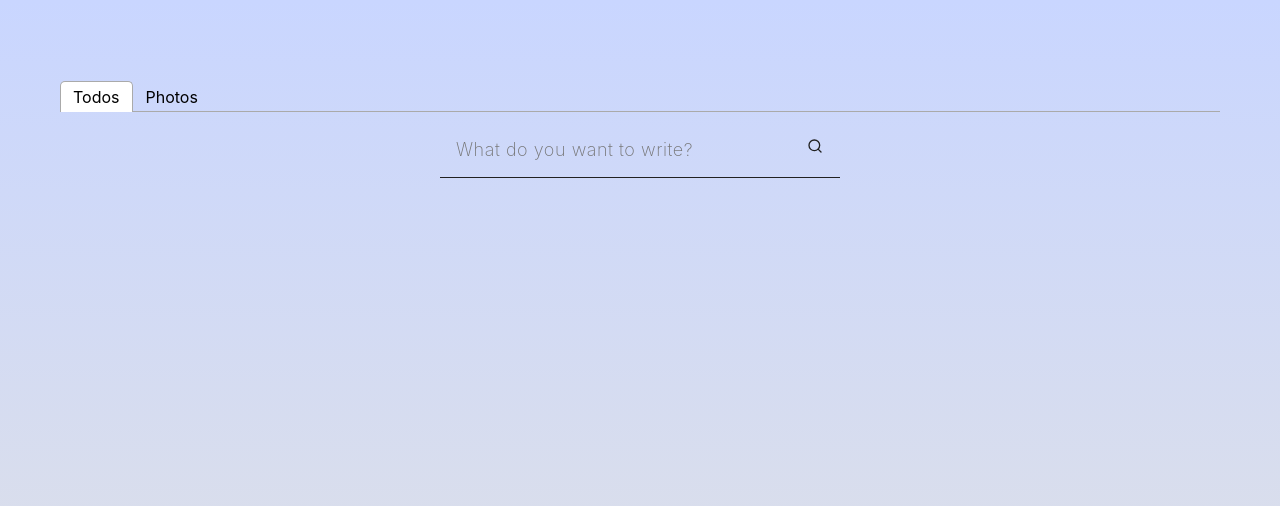
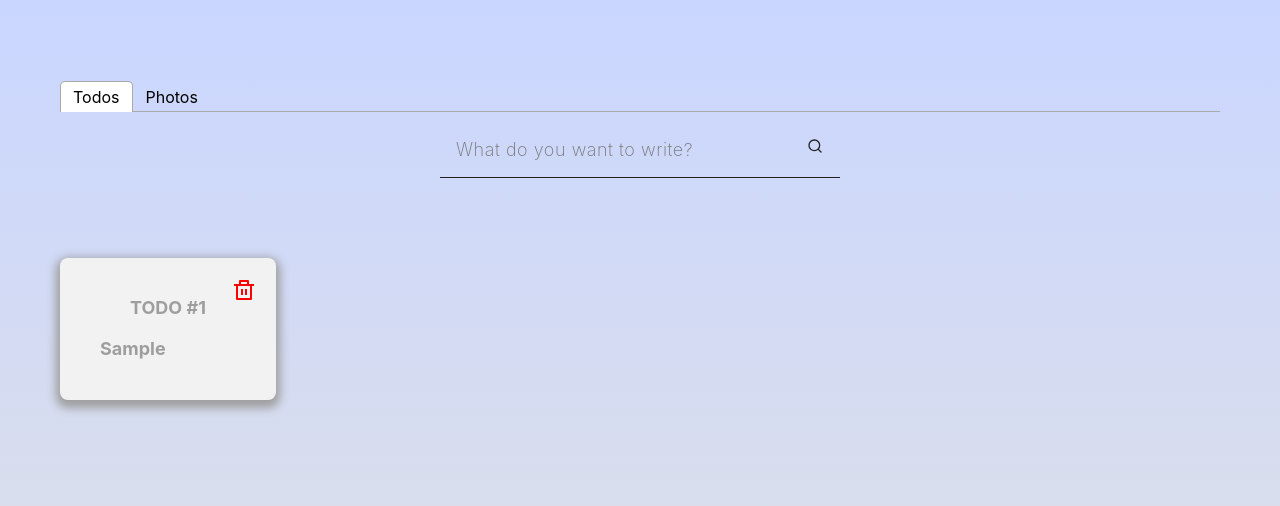
Before and after one commit to dykyys/start-files-blended-vite-2, a React (Vite) app: page / in a window 1280 px wide. Both pictures are taken after typing "Sample" into the empty fields and a click on the button 815 px from the left and 147 px from the top of the page. Shown: the top 506 px of the page. Built offline with nearby package versions, Linux system fonts and the light colour scheme.

Commit message:
commit 1

```diff
--- a/src/components/Form/Form.jsx
+++ b/src/components/Form/Form.jsx
@@ -1,10 +1,19 @@
 import { FiSearch } from 'react-icons/fi';
 import style from './Form.module.css';
+import { nanoid } from 'nanoid';
 
 export const Form = ({ onSubmit }) => {
+  const handleSubmit = evt => {
+    evt.preventDefault();
+    const text = evt.target.elements.search.value;
+    evt.target.reset();
+
+    const newTodo = { text, id: nanoid() };
+    onSubmit(newTodo);
+  };
   return (
     <>
-      <form onSubmit={onSubmit} className={style.form}>
+      <form onSubmit={handleSubmit} className={style.form}>
         <button className={style.button} type="submit">
           <FiSearch size="16px" />
         </button>
--- a/src/components/Grid/Grid.jsx
+++ b/src/components/Grid/Grid.jsx
@@ -1,3 +1,4 @@
-export const Grid = () => {
-  return <h2>Grid</h2>;
+import styles from './Grid.module.css';
+export const Grid = ({ children }) => {
+  return <ul className={styles.list}>{children}</ul>;
 };
--- a/src/components/GridItem/GridItem.jsx
+++ b/src/components/GridItem/GridItem.jsx
@@ -1,3 +1,4 @@
-export const GridItem = () => {
-  return <h3>GridItem</h3>;
+import styles from './GridItem.module.css';
+export const GridItem = ({ children }) => {
+  return <li className={styles.item}>{children}</li>;
 };
--- a/src/components/TodoList/TodoList.jsx
+++ b/src/components/TodoList/TodoList.jsx
@@ -1,3 +1,13 @@
-export const TodoList = () => {
-  return <h3>TodoList</h3>;
+import { Grid, GridItem, TodoListItem } from '..';
+
+export const TodoList = ({ cards, onRemove }) => {
+  return (
+    <Grid>
+      {cards.map(({ id, text }, index) => (
+        <GridItem key={id}>
+          <TodoListItem id={id} text={text} index={index} onRemove={onRemove} />
+        </GridItem>
+      ))}
+    </Grid>
+  );
 };
--- a/src/components/TodoListItem/TodoListItem.jsx
+++ b/src/components/TodoListItem/TodoListItem.jsx
@@ -1,3 +1,24 @@
-export const TodoListItem = () => {
-  return <h3>TodoListItem</h3>;
+import { Text } from '..';
+import style from './TodoListItem.module.css';
+import { RiDeleteBinLine } from 'react-icons/ri';
+
+export const TodoListItem = ({ id, text, index, onRemove }) => {
+  const handleRemove = () => {
+    onRemove(id);
+  };
+  return (
+    <div className={style.box}>
+      <Text textAlign="center" marginBottom="20">
+        TODO #{index + 1}
+      </Text>
+      <Text>{text}</Text>
+      <button
+        onClick={handleRemove}
+        className={style.deleteButton}
+        type="button"
+      >
+        <RiDeleteBinLine size={24} />
+      </button>
+    </div>
+  );
 };
--- a/src/tabs/Todos.jsx
+++ b/src/tabs/Todos.jsx
@@ -1,23 +1,27 @@
-import { Text } from 'components';
+import { Text, TodoList } from 'components';
 import { Form } from 'components';
-import { nanoid } from 'nanoid';
+
 import { useState } from 'react';
 
 export const Todos = () => {
   const [todos, setTodos] = useState([]);
-  const addTodoo = evt => {
-    evt.preventDefault();
-    const text = evt.target.elements.search.value;
-    evt.target.reset();
-    //console.log(text);
-    const newTodo = { text, id: nanoid() };
-    //console.log(newTodo);
+  const addTodoo = newTodo => {
     setTodos(prevtodos => {
       return [...prevtodos, newTodo];
     });
   };
-  console.log(todos);
 
-  return <Form onSubmit={addTodoo} />;
-  // <Text textAlign="center">There are no any todos ...</Text>;
+  const removeToDo = id => {
+    setTodos(prevTodos => prevTodos.filter(item => item.id !== id));
+  };
+  return (
+    <>
+      <Form onSubmit={addTodoo} />
+      {todos.length !== 0 ? (
+        <TodoList cards={todos} onRemove={removeToDo} />
+      ) : (
+        <Text textAlign="center">There are no any todos ...</Text>
+      )}
+    </>
+  );
 };
```
